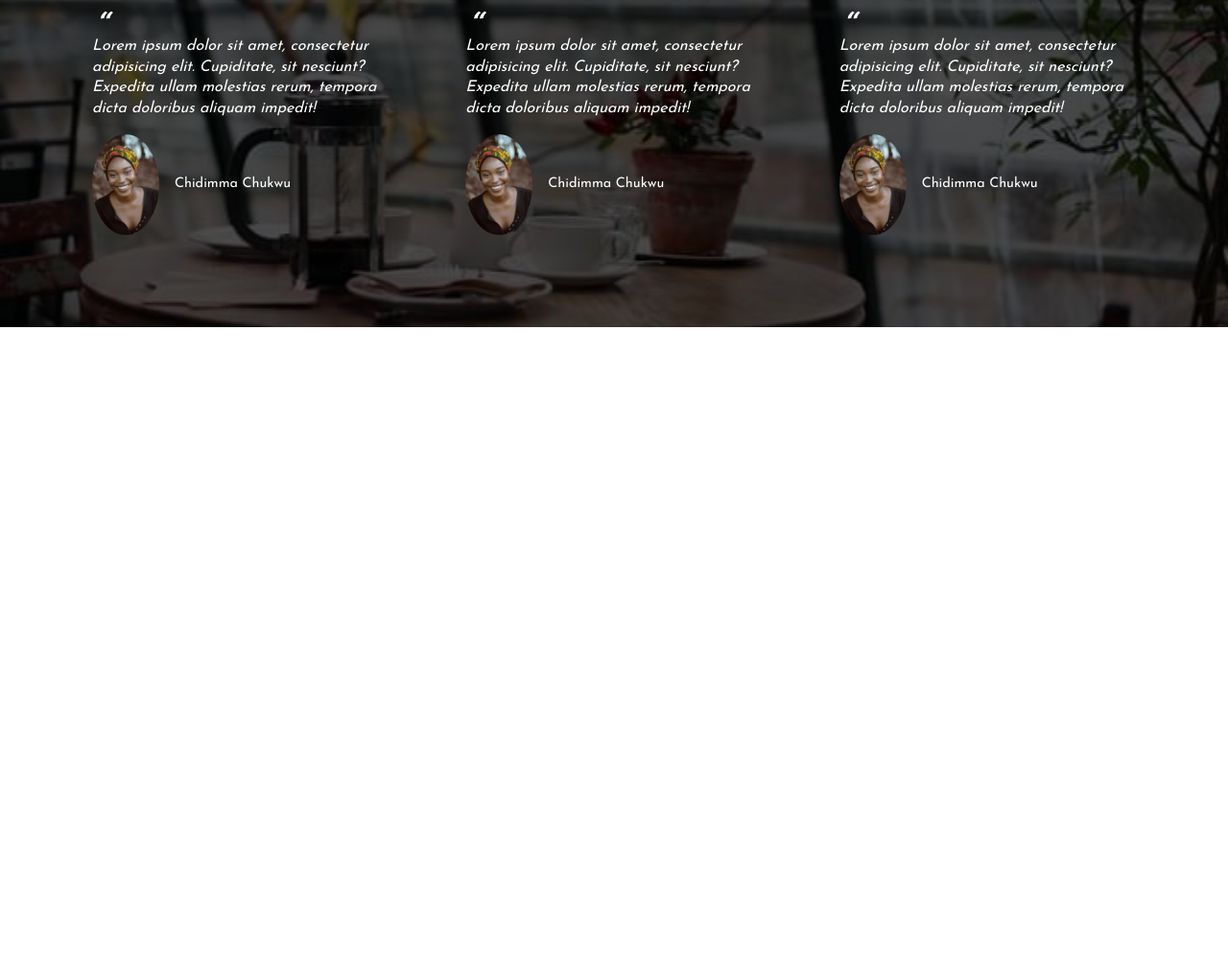
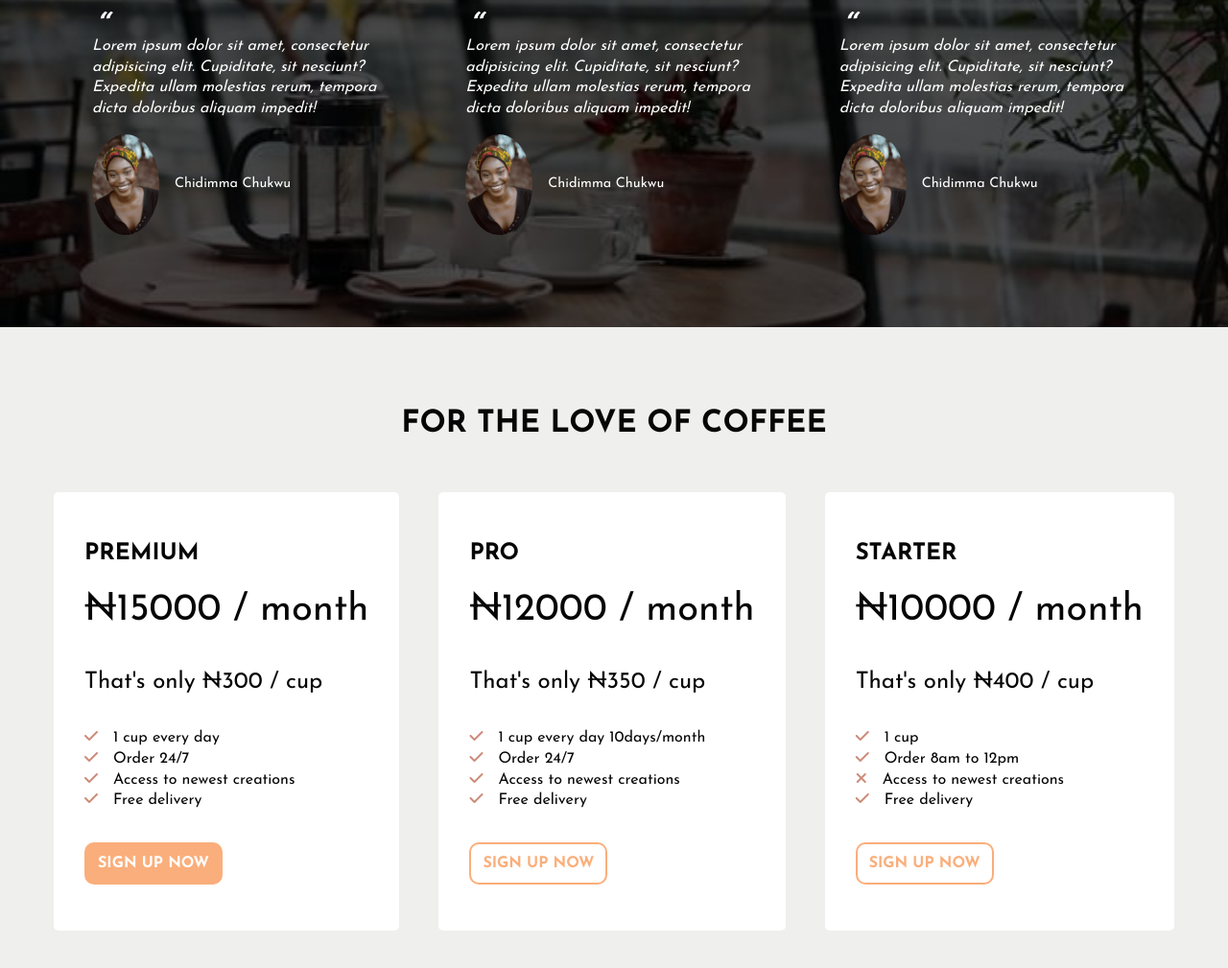
Before and after one commit to samiiexx/coffee-hub, a website: page src/index.html in a window 1280 px wide. Shown: the part 3994-5003 px from the top of the page at 96% size. Before the commit the page ends 4335 px from the top, so only its background shows below. Drawn offline with nearby package versions, Linux system fonts and the light colour scheme; files that its build step writes are made by us from their sources; files whose address does not match are found by name.

Commit message:
Add plans section content and styles

```diff
--- a/src/index.html
+++ b/src/index.html
@@ -137,7 +137,7 @@
                             <p class="cta-text">Choose the subscription plan that best fits your need and sign up today.</p>
                         </div>
                         <div class="cta-item">
-                            <p class="cta-text">Order your drink using our mobile app or website; or you can even call us!</p>
+                            <p class="cta-text">Order your cup using our mobile app or website; or you can even call us!</p>
                         </div>
                         <div class="cta-item">
                             <p class="cta-text">Proceed with payment and pick up or get it delivered for free. See you next time!</p>
@@ -226,6 +226,62 @@
                 </div>
             </div>
         </section>
+
+        <section class="plans">
+            <div class="container py-5">
+                <h2 class="h2 title h2-align pb-3">For the love of coffee</h2>
+                <div class="plans-group">
+                    <div class="plan-card px-2 py-3">
+                        <div class="plan-head">
+                            <h3 class="h3 title">Premium</h3>
+                            <p class="plan-price mb-1">&#8358;15000 / month</p>
+                            <p class="plan-price-cup pt-1">That's only &#8358;300 / cup</p>
+                        </div>
+                        <ul class="py-2">
+                            <li><i class="fas fa-check mr-1"></i>1 cup every day</li>
+                            <li><i class="fas fa-check mr-1"></i>Order 24/7</li>
+                            <li><i class="fas fa-check mr-1"></i>Access to newest creations</li>
+                            <li><i class="fas fa-check mr-1"></i>Free delivery</li>
+                        </ul>
+                        <div class="">
+                            <a href="#" class="btn-primary">Sign up now</a>
+                        </div>
+                    </div>
+                    <div class="plan-card px-2 py-3">
+                        <div class="plan-head">
+                            <h3 class="h3 title">Pro</h3>
+                            <p class="plan-price mb-1">&#8358;12000 / month</p>
+                            <p class="plan-price-cup pt-1">That's only &#8358;350 / cup</p>
+                        </div>
+                        <ul class="py-2">
+                            <li><i class="fas fa-check mr-1"></i>1 cup every day 10days/month</li>
+                            <li><i class="fas fa-check mr-1"></i>Order 24/7</li>
+                            <li><i class="fas fa-check mr-1"></i>Access to newest creations</li>
+                            <li><i class="fas fa-check mr-1"></i>Free delivery</li>
+                        </ul>
+                        <div class="">
+                            <a href="#" class="btn-primary-outline">Sign up now</a>
+                        </div>
+                    </div>
+                    <div class="plan-card px-2 py-3">
+                        <div class="plan-head">
+                            <h3 class="h3 title">Starter</h3>
+                            <p class="plan-price mb-1">&#8358;10000 / month</p>
+                            <p class="plan-price-cup pt-1">That's only &#8358;400 / cup</p>
+                        </div>
+                        <ul class="py-2">
+                            <li><i class="fas fa-check mr-1"></i>1 cup</li>
+                            <li><i class="fas fa-check mr-1"></i>Order 8am to 12pm</li>
+                            <li><i class="fas fa-times mr-1"></i>Access to newest creations</li>
+                            <li><i class="fas fa-check mr-1"></i>Free delivery</li>
+                        </ul>
+                        <div class="">
+                            <a href="#" class="btn-primary-outline">Sign up now</a>
+                        </div>
+                    </div>
+                </div>
+            </div>
+        </section>
         <script src="js/index.js"></script>
     </body>
 </html>
--- a/src/sass/_base.scss
+++ b/src/sass/_base.scss
@@ -270,7 +270,8 @@ a {
     color: $white;
 }
 
-.reviews-group {
+.reviews-group,
+.plans-group {
     @include flex;
 }
 
@@ -297,3 +298,30 @@ a {
     border-radius: 50%;
 }
 /*=====  End of Reviews  ======*/
+
+/*=============================================
+=            Plans            =
+=============================================*/
+.plans {
+    background-color: lighten($grey, 60%);
+}
+
+.plan-card {
+    background-color: $white;
+    border-radius: 5px;
+}
+
+.plan-price {
+    font-size: 2.5rem;
+}
+
+.plan-price-cup {
+    font-size: 1.5rem;
+}
+
+/*=====  End of Plans  ======*/
+/*=============================================
+=            Contact Form            =
+=============================================*/
+
+/*=====  End of Contact Form  ======*/
```
